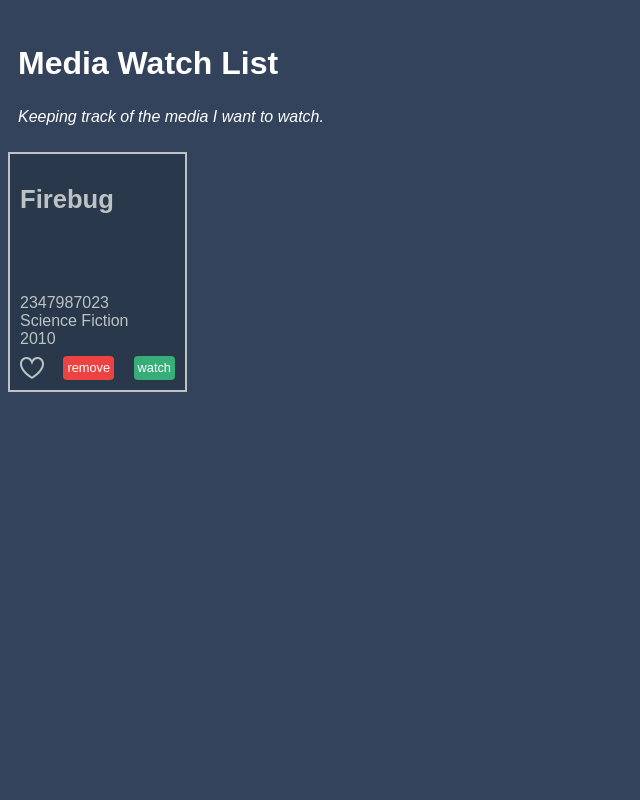
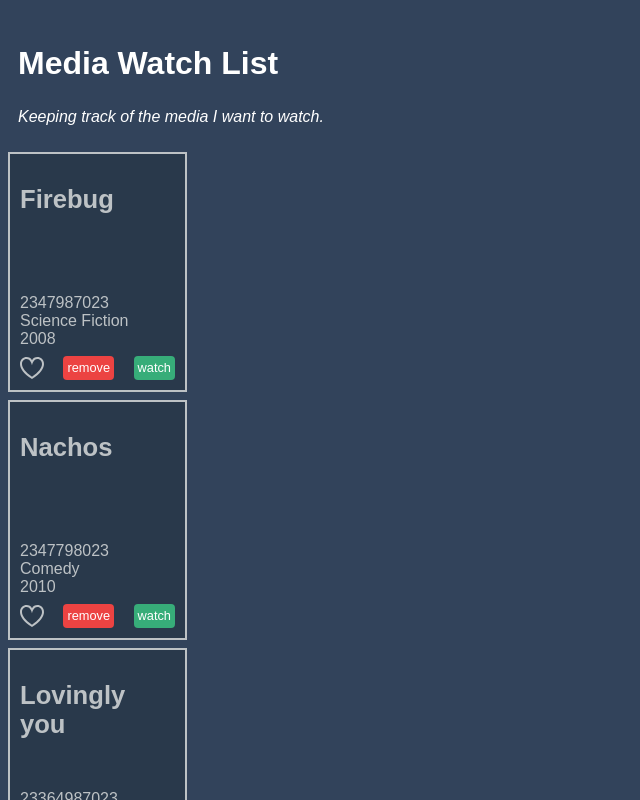
Before and after one commit to Teju-mestry/LinkedInAngular, an Angular app in the folder LinkedInAngularProject/: page / in a window 1280 px wide. Shown: the top 800 px of the page, without its empty margins (0-640 px from the left). Built offline with nearby package versions, Linux system fonts and the light colour scheme.

Commit message:
Structural Directive

```diff
--- a/LinkedInAngularProject/src/app/app.component.html
+++ b/LinkedInAngularProject/src/app/app.component.html
@@ -3,6 +3,6 @@
         <h1>Media Watch List</h1>
         <p class="description">Keeping track of the media I want to watch.</p>
     </header>
-    <app-media-item (delete)='onDeleteMediaItem($event)' [mediaItem]="firstMediaItem"></app-media-item>
+    <app-media-item-list></app-media-item-list>
 
 </section>
--- a/LinkedInAngularProject/src/app/app.module.ts
+++ b/LinkedInAngularProject/src/app/app.module.ts
@@ -3,11 +3,13 @@ import { NgModule } from '@angular/core';
 
 import { AppComponent } from './app.component';
 import { MediaItemComponent } from './media-item/media-item.component';
+import { MediaItemListComponent } from './media-item-list/media-item-list.component';
 
 @NgModule({
   declarations: [
     AppComponent,
-    MediaItemComponent
+    MediaItemComponent,
+    MediaItemListComponent
   ],
   imports: [
     BrowserModule
--- /dev/null
+++ b/LinkedInAngularProject/src/app/media-item-list/media-item-list.component.html
@@ -0,0 +1,3 @@
+<section>
+    <app-media-item *ngFor="let mediaItem of mediaItems" [mediaItem]="mediaItem" (delete)='onDeleteMediaItem($event)'></app-media-item>
+</section>
--- /dev/null
+++ b/LinkedInAngularProject/src/app/media-item-list/media-item-list.component.ts
@@ -0,0 +1,66 @@
+import { Component, OnInit } from '@angular/core';
+
+@Component({
+  selector: 'app-media-item-list',
+  templateUrl: './media-item-list.component.html',
+  styleUrls: ['./media-item-list.component.css']
+})
+export class MediaItemListComponent implements OnInit {
+
+  constructor() { }
+
+  ngOnInit(): void {
+  }
+
+  mediaItems = [
+    {
+      id: 1,
+      name: 'Firebug',
+      medium: 'Series',
+      category: 'Science Fiction',
+      year:2008,
+      watchedOn: 2347987023,
+      isFavourite: false
+    },
+    {
+      id: 2,
+      name: 'Nachos',
+      medium: 'Series',
+      category: 'Comedy',
+      year:2010,
+      watchedOn: 2347798023,
+      isFavourite: false
+    },
+    {
+      id: 3,
+      name: 'Lovingly you',
+      medium: 'Series',
+      category: 'Love',
+      year:2015,
+      watchedOn: 23364987023,
+      isFavourite: false
+    },
+    {
+      id: 4,
+      name: 'Yours',
+      medium: 'Series',
+      category: 'Fiction',
+      year:2000,
+      watchedOn: 23456457023,
+      isFavourite: true
+    },
+    {
+      id: 5,
+      name: 'WalkTalk',
+      medium: 'Series',
+      category: 'Thriller',
+      year:2012,
+      watchedOn: 23456457023,
+      isFavourite: false
+    }
+  ]
+
+  onDeleteMediaItem(event){
+
+  }
+}
--- a/LinkedInAngularProject/src/app/media-item/media-item.component.css
+++ b/LinkedInAngularProject/src/app/media-item/media-item.component.css
@@ -7,6 +7,7 @@
     background-color: #29394b;
     padding: 10px;
     color: #bdc2c5;
+    margin-bottom: 8px;
 }
 
 h2 {
```
Also changed, not shown: LinkedInAngularProject/src/app/media-item-list/media-item-list.component.css (added).
